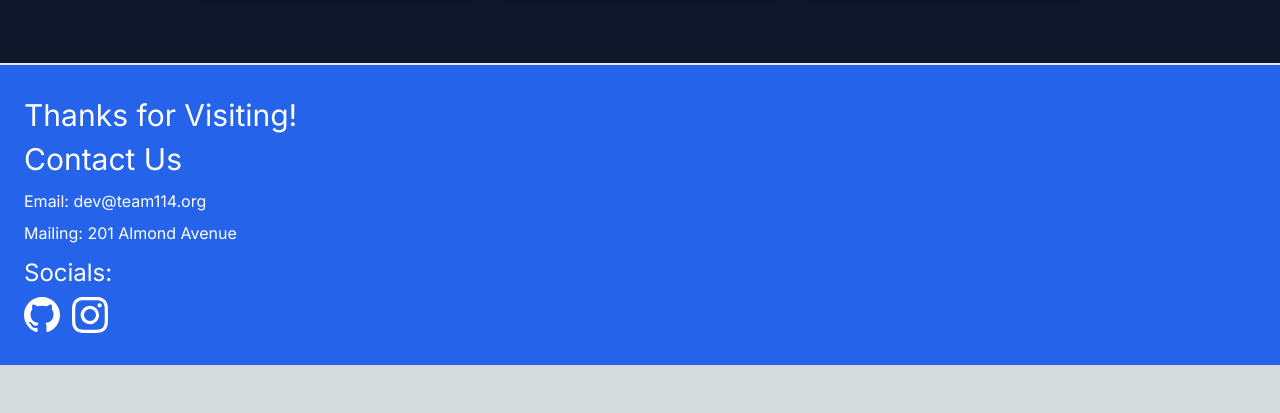
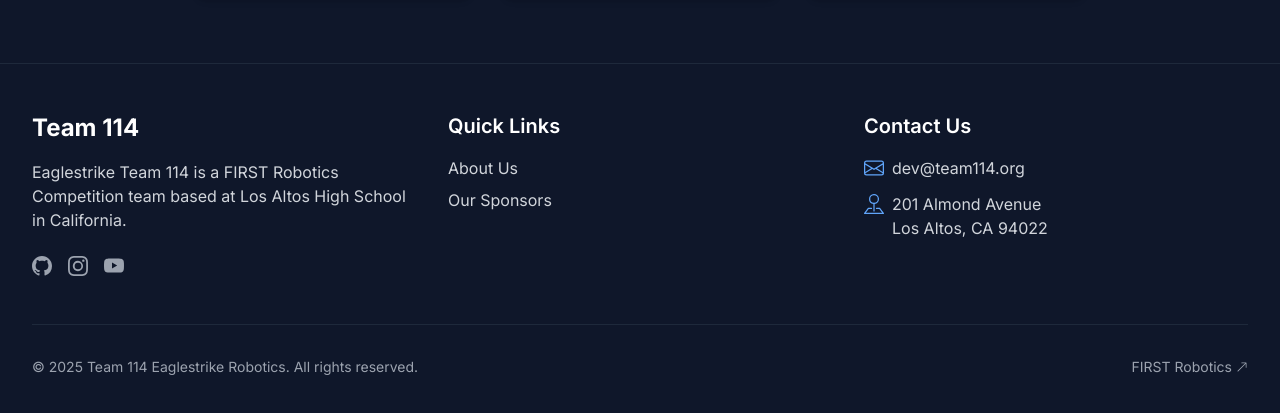
Before and after one commit to Eaglestrike/team114.org, a Next.js app: page / in a window 1280 px wide. Shown: the part 1967-2380 px from the top of the page. Before the commit the page ends 2332 px from the top, so only its background shows below. Built offline with nearby package versions, Linux system fonts and the light colour scheme.

Commit message:
Footer updates and background color is less intense

```diff
--- a/app/components/Footer.tsx
+++ b/app/components/Footer.tsx
@@ -1,48 +1,120 @@
-export default function Footer(){
+import Link from "next/link"
 
-	return(
-		<div className={"bg-blue-600 flex flex-col gap-2 py-8 pl-6 border-t-2"}>
-			<p className={"text-left text-3xl text-white"}>Thanks for Visiting!</p>
-			<p className={"text-left text-3xl text-white"}>Contact Us</p>
-			<div className={"text-left text-white"}>
-				<p className={"py-1"}>Email: dev@team114.org</p>
-				<p className={"py-1"}>Mailing: 201 Almond Avenue</p>
-				<p className={"text-2xl py-2"}>Socials:</p>
-				<div className={"flex flex-row gap-3"}>
+export default function Footer() {
+	return (
+		<footer className="bg-slate-900 border-t border-slate-800 text-white">
+			<div className="max-w-7xl mx-auto px-4 sm:px-6 lg:px-8 py-12">
+				<div className="grid grid-cols-1 md:grid-cols-2 lg:grid-cols-3 gap-8">
 					<div>
-						<a className={''} href={'https://github.com/Eaglestrike'}>
-							<svg
-								xmlns="http://www.w3.org/2000/svg"
-								width="36"
-								height="36"
-								fill="white"
-								className="hover:fill-sky-300"
-								viewBox="0 0 16 16"
-							>
-								<path
-									d="M8 0C3.58 0 0 3.58 0 8c0 3.54 2.29 6.53 5.47 7.59.4.07.55-.17.55-.38 0-.19-.01-.82-.01-1.49-2.01.37-2.53-.49-2.69-.94-.09-.23-.48-.94-.82-1.13-.28-.15-.68-.52-.01-.53.63-.01 1.08.58 1.23.82.72 1.21 1.87.87 2.33.66.07-.52.28-.87.51-1.07-1.78-.2-3.64-.89-3.64-3.95 0-.87.31-1.59.82-2.15-.08-.2-.36-1.02.08-2.12 0 0 .67-.21 2.2.82.64-.18 1.32-.27 2-.27s1.36.09 2 .27c1.53-1.04 2.2-.82 2.2-.82.44 1.1.16 1.92.08 2.12.51.56.82 1.27.82 2.15 0 3.07-1.87 3.75-3.65 3.95.29.25.54.73.54 1.48 0 1.07-.01 1.93-.01 2.2 0 .21.15.46.55.38A8.01 8.01 0 0 0 16 8c0-4.42-3.58-8-8-8"/>
-							</svg>
-						</a>
+						<h3 className="text-2xl font-bold mb-4 text-white">Team 114</h3>
+						<p className="text-gray-300 mb-4">
+							Eaglestrike Team 114 is a FIRST Robotics Competition team based at Los Altos High School in California.
+						</p>
+						<div className="flex space-x-4 mt-6">
+							<SocialLink href="https://github.com/Eaglestrike" icon={<svg xmlns="http://www.w3.org/2000/svg" width="20" height="20" fill="currentColor" viewBox="0 0 16 16">
+								<path d="M8 0C3.58 0 0 3.58 0 8c0 3.54 2.29 6.53 5.47 7.59.4.07.55-.17.55-.38 0-.19-.01-.82-.01-1.49-2.01.37-2.53-.49-2.69-.94-.09-.23-.48-.94-.82-1.13-.28-.15-.68-.52-.01-.53.63-.01 1.08.58 1.23.82.72 1.21 1.87.87 2.33.66.07-.52.28-.87.51-1.07-1.78-.2-3.64-.89-3.64-3.95 0-.87.31-1.59.82-2.15-.08-.2-.36-1.02.08-2.12 0 0 .67-.21 2.2.82.64-.18 1.32-.27 2-.27s1.36.09 2 .27c1.53-1.04 2.2-.82 2.2-.82.44 1.1.16 1.92.08 2.12.51.56.82 1.27.82 2.15 0 3.07-1.87 3.75-3.65 3.95.29.25.54.73.54 1.48 0 1.07-.01 1.93-.01 2.2 0 .21.15.46.55.38A8.01 8.01 0 0 0 16 8c0-4.42-3.58-8-8-8" />
+							</svg>} label="GitHub" />
+							<SocialLink
+								href="https://www.instagram.com/team114_eaglestrike/"
+								icon={<svg xmlns="http://www.w3.org/2000/svg" width="20" height="20" fill="currentColor" viewBox="0 0 16 16">
+									<path d="M8 0C5.829 0 5.556.01 4.703.048 3.85.088 3.269.222 2.76.42a3.9 3.9 0 0 0-1.417.923A3.9 3.9 0 0 0 .42 2.76C.222 3.268.087 3.85.048 4.7.01 5.555 0 5.827 0 8.001c0 2.172.01 2.444.048 3.297.04.852.174 1.433.372 1.942.205.526.478.972.923 1.417.444.445.89.719 1.416.923.51.198 1.09.333 1.942.372C5.555 15.99 5.827 16 8 16s2.444-.01 3.298-.048c.851-.04 1.434-.174 1.943-.372a3.9 3.9 0 0 0 1.416-.923c.445-.445.718-.891.923-1.417.197-.509.332-1.09.372-1.942C15.99 10.445 16 10.173 16 8s-.01-2.445-.048-3.299c-.04-.851-.175-1.433-.372-1.941a3.9 3.9 0 0 0-.923-1.417A3.9 3.9 0 0 0 13.24.42c-.51-.198-1.092-.333-1.943-.372C10.443.01 10.172 0 7.998 0zm-.717 1.442h.718c2.136 0 2.389.007 3.232.046.78.035 1.204.166 1.486.275.373.145.64.319.92.599s.453.546.598.92c.11.281.24.705.275 1.485.039.843.047 1.096.047 3.231s-.008 2.389-.047 3.232c-.035.78-.166 1.203-.275 1.485a2.5 2.5 0 0 1-.599.919c-.28.28-.546.453-.92.598-.28.11-.704.24-1.485.276-.843.038-1.096.047-3.232.047s-2.39-.009-3.233-.047c-.78-.036-1.203-.166-1.485-.276a2.5 2.5 0 0 1-.92-.598 2.5 2.5 0 0 1-.6-.92c-.109-.281-.24-.705-.275-1.485-.038-.843-.046-1.096-.046-3.233s.008-2.388.046-3.231c.036-.78.166-1.204.276-1.486.145-.373.319-.64.599-.92s.546-.453.92-.598c.282-.11.705-.24 1.485-.276.738-.034 1.024-.044 2.515-.045zm4.988 1.328a.96.96 0 1 0 0 1.92.96.96 0 0 0 0-1.92m-4.27 1.122a4.109 4.109 0 1 0 0 8.217 4.109 4.109 0 0 0 0-8.217m0 1.441a2.667 2.667 0 1 1 0 5.334 2.667 2.667 0 0 1 0-5.334" />
+								</svg>}
+								label="Instagram"
+							/>
+							<SocialLink
+								href="https://www.youtube.com/user/eaglestrikerobotics"
+								icon={<svg xmlns="http://www.w3.org/2000/svg" width="20" height="20" fill="currentColor" viewBox="0 0 16 16">
+									<path d="M8.051 1.999h.089c.822.003 4.987.033 6.11.335a2.01 2.01 0 0 1 1.415 1.42c.101.38.172.883.22 1.402l.01.104.022.26.008.104c.065.914.073 1.77.074 1.957v.075c-.001.194-.01 1.108-.082 2.06l-.008.105-.009.104c-.05.572-.124 1.14-.235 1.558a2.01 2.01 0 0 1-1.415 1.42c-1.16.312-5.569.334-6.18.335h-.142c-.309 0-1.587-.006-2.927-.052l-.17-.006-.087-.004-.171-.007-.171-.007c-1.11-.049-2.167-.128-2.654-.26a2.01 2.01 0 0 1-1.415-1.419c-.111-.417-.185-.986-.235-1.558L.09 9.82l-.008-.104A31 31 0 0 1 0 7.68v-.123c.002-.215.01-.958.064-1.778l.007-.103.003-.052.008-.104.022-.26.01-.104c.048-.519.119-1.023.22-1.402a2.01 2.01 0 0 1 1.415-1.42c.487-.13 1.544-.21 2.654-.26l.17-.007.172-.006.086-.003.171-.007A100 100 0 0 1 7.858 2zM6.4 5.209v4.818l4.157-2.408z" />
+								</svg>}
+								label="YouTube"
+							/>
+						</div>
 					</div>
 					<div>
-						<a className={''} href={'https://www.instagram.com/team114_eaglestrike/'}>
-							<svg
-								xmlns="http://www.w3.org/2000/svg"
-								width="36"
-								height="36"
-								fill="white"
-								className="hover:fill-sky-300"
-								viewBox="0 0 16 16"
-							>
-								<path
-									d="M8 0C5.829 0 5.556.01 4.703.048 3.85.088 3.269.222 2.76.42a3.9 3.9 0 0 0-1.417.923A3.9 3.9 0 0 0 .42 2.76C.222 3.268.087 3.85.048 4.7.01 5.555 0 5.827 0 8.001c0 2.172.01 2.444.048 3.297.04.852.174 1.433.372 1.942.205.526.478.972.923 1.417.444.445.89.719 1.416.923.51.198 1.09.333 1.942.372C5.555 15.99 5.827 16 8 16s2.444-.01 3.298-.048c.851-.04 1.434-.174 1.943-.372a3.9 3.9 0 0 0 1.416-.923c.445-.445.718-.891.923-1.417.197-.509.332-1.09.372-1.942C15.99 10.445 16 10.173 16 8s-.01-2.445-.048-3.299c-.04-.851-.175-1.433-.372-1.941a3.9 3.9 0 0 0-.923-1.417A3.9 3.9 0 0 0 13.24.42c-.51-.198-1.092-.333-1.943-.372C10.443.01 10.172 0 7.998 0zm-.717 1.442h.718c2.136 0 2.389.007 3.232.046.78.035 1.204.166 1.486.275.373.145.64.319.92.599s.453.546.598.92c.11.281.24.705.275 1.485.039.843.047 1.096.047 3.231s-.008 2.389-.047 3.232c-.035.78-.166 1.203-.275 1.485a2.5 2.5 0 0 1-.599.919c-.28.28-.546.453-.92.598-.28.11-.704.24-1.485.276-.843.038-1.096.047-3.232.047s-2.39-.009-3.233-.047c-.78-.036-1.203-.166-1.485-.276a2.5 2.5 0 0 1-.92-.598 2.5 2.5 0 0 1-.6-.92c-.109-.281-.24-.705-.275-1.485-.038-.843-.046-1.096-.046-3.233s.008-2.388.046-3.231c.036-.78.166-1.204.276-1.486.145-.373.319-.64.599-.92s.546-.453.92-.598c.282-.11.705-.24 1.485-.276.738-.034 1.024-.044 2.515-.045zm4.988 1.328a.96.96 0 1 0 0 1.92.96.96 0 0 0 0-1.92m-4.27 1.122a4.109 4.109 0 1 0 0 8.217 4.109 4.109 0 0 0 0-8.217m0 1.441a2.667 2.667 0 1 1 0 5.334 2.667 2.667 0 0 1 0-5.334"/>
+						<h3 className="text-xl font-semibold mb-4 text-white">Quick Links</h3>
+						<ul className="space-y-2">
+							<FooterLink href="/about">About Us</FooterLink>
+							<FooterLink href="/sponsors">Our Sponsors</FooterLink>
+							{/* <FooterLink href="/team">Our Team</FooterLink> */}
+							{/* <FooterLink href="/resources">Resources</FooterLink> */}
+						</ul>
+					</div>
+					<div>
+						<h3 className="text-xl font-semibold mb-4 text-white">Contact Us</h3>
+						<ul className="space-y-3">
+							<li className="flex items-start">
+								<svg xmlns="http://www.w3.org/2000/svg" width="20" height="20" fill="currentColor" className="mr-2 h-5 w-5 text-blue-400 flex-shrink-0 mt-0.5" viewBox="0 0 16 16">
+									<path d="M0 4a2 2 0 0 1 2-2h12a2 2 0 0 1 2 2v8a2 2 0 0 1-2 2H2a2 2 0 0 1-2-2zm2-1a1 1 0 0 0-1 1v.217l7 4.2 7-4.2V4a1 1 0 0 0-1-1zm13 2.383-4.708 2.825L15 11.105zm-.034 6.876-5.64-3.471L8 9.583l-1.326-.795-5.64 3.47A1 1 0 0 0 2 13h12a1 1 0 0 0 .966-.741M1 11.105l4.708-2.897L1 5.383z" />
+								</svg>
+								<span className="text-gray-300">
+									<a href="mailto:dev@team114.org" className="hover:text-blue-400 transition-colors">
+										dev@team114.org
+									</a>
+								</span>
+							</li>
+							<li className="flex items-start">
+								<svg xmlns="http://www.w3.org/2000/svg" width="20" height="20" fill="currentColor" className="mr-2 h-5 w-5 text-blue-400 flex-shrink-0 mt-0.5" viewBox="0 0 16 16">
+									<path fill-rule="evenodd" d="M3.1 11.2a.5.5 0 0 1 .4-.2H6a.5.5 0 0 1 0 1H3.75L1.5 15h13l-2.25-3H10a.5.5 0 0 1 0-1h2.5a.5.5 0 0 1 .4.2l3 4a.5.5 0 0 1-.4.8H.5a.5.5 0 0 1-.4-.8z" />
+									<path fill-rule="evenodd" d="M8 1a3 3 0 1 0 0 6 3 3 0 0 0 0-6M4 4a4 4 0 1 1 4.5 3.969V13.5a.5.5 0 0 1-1 0V7.97A4 4 0 0 1 4 3.999z" />
+								</svg>
+								<span className="text-gray-300">
+									201 Almond Avenue
+									<br />
+									Los Altos, CA 94022
+								</span>
+							</li>
+						</ul>
+					</div>
+				</div>
+				<div className="border-t border-slate-800 mt-12 pt-8 flex flex-col md:flex-row justify-between items-center">
+					<p className="text-gray-400 text-sm mb-4 md:mb-0">
+						© {new Date().getFullYear()} Team 114 Eaglestrike Robotics. All rights reserved.
+					</p>
+					<div className="flex space-x-6">
+						<a
+							href="https://www.firstinspires.org/"
+							target="_blank"
+							rel="noopener noreferrer"
+							className="text-gray-400 hover:text-blue-400 text-sm flex items-center"
+						>
+							FIRST Robotics <svg xmlns="http://www.w3.org/2000/svg" width="16" height="16" fill="currentColor" className="ml-1 h-3 w-3" viewBox="0 0 16 16">
+								<path fill-rule="evenodd" d="M14 2.5a.5.5 0 0 0-.5-.5h-6a.5.5 0 0 0 0 1h4.793L2.146 13.146a.5.5 0 0 0 .708.708L13 3.707V8.5a.5.5 0 0 0 1 0z" />
 							</svg>
 						</a>
 					</div>
 				</div>
 			</div>
+		</footer>
+	)
+}
 
-		</div>
-	);
+function SocialLink({ href, icon, label }: {
+	href: string
+	icon: React.ReactNode
+	label: string
+}) {
+	return (
+		<a
+			href={href}
+			target="_blank"
+			rel="noopener noreferrer"
+			className="text-gray-400 hover:text-blue-400 transition-colors"
+			aria-label={label}
+		>
+			{icon}
+		</a>
+	)
+}
 
+function FooterLink({ href, children }: {
+	href: string
+	children: React.ReactNode
+}) {
+	return (
+		<li>
+			<Link href={href} className="text-gray-300 hover:text-blue-400 transition-colors flex items-center">
+				{children}
+			</Link>
+		</li>
+	)
 }
--- a/app/components/IntroSection.tsx
+++ b/app/components/IntroSection.tsx
@@ -3,7 +3,7 @@ import { foughtKnight } from '../fonts';
 
 export default function IntroSection() {
 	return (
-		<main className={'bg-blue-600 py-16 md:py-24 pb-10 text-white'}>
+		<main className={'bg-blue-500/70 py-16 md:py-24 pb-10 text-white'}>
 			<div className={'flex flex-col items-center w-full'}>
 				<Image src={'/eagle.png'} alt={'Eagle'} width={300} height={300} />
 				<p className={`uppercase text-center mt-10 mb-6 text-8xl ${foughtKnight.className}`}>EagleStrike</p>
```
